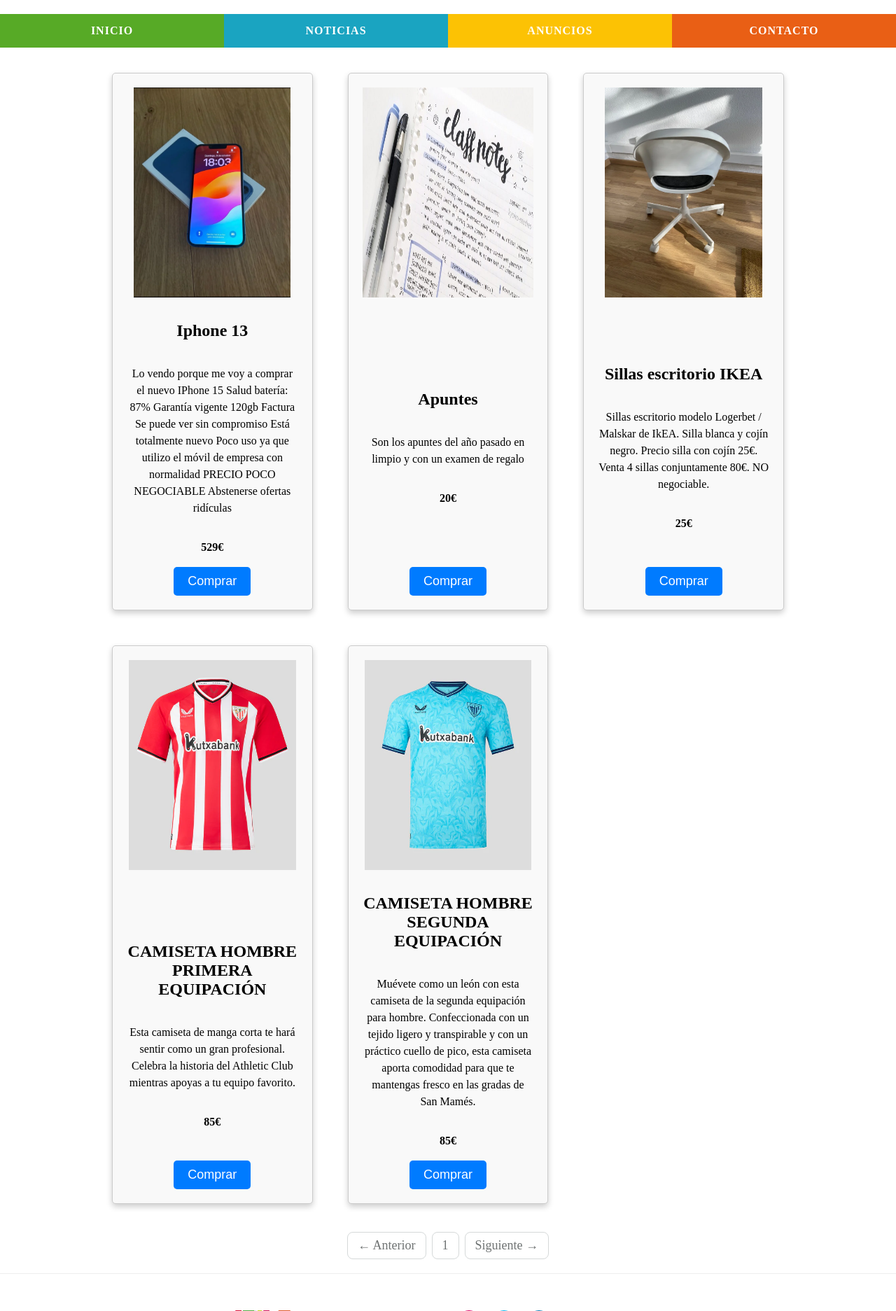
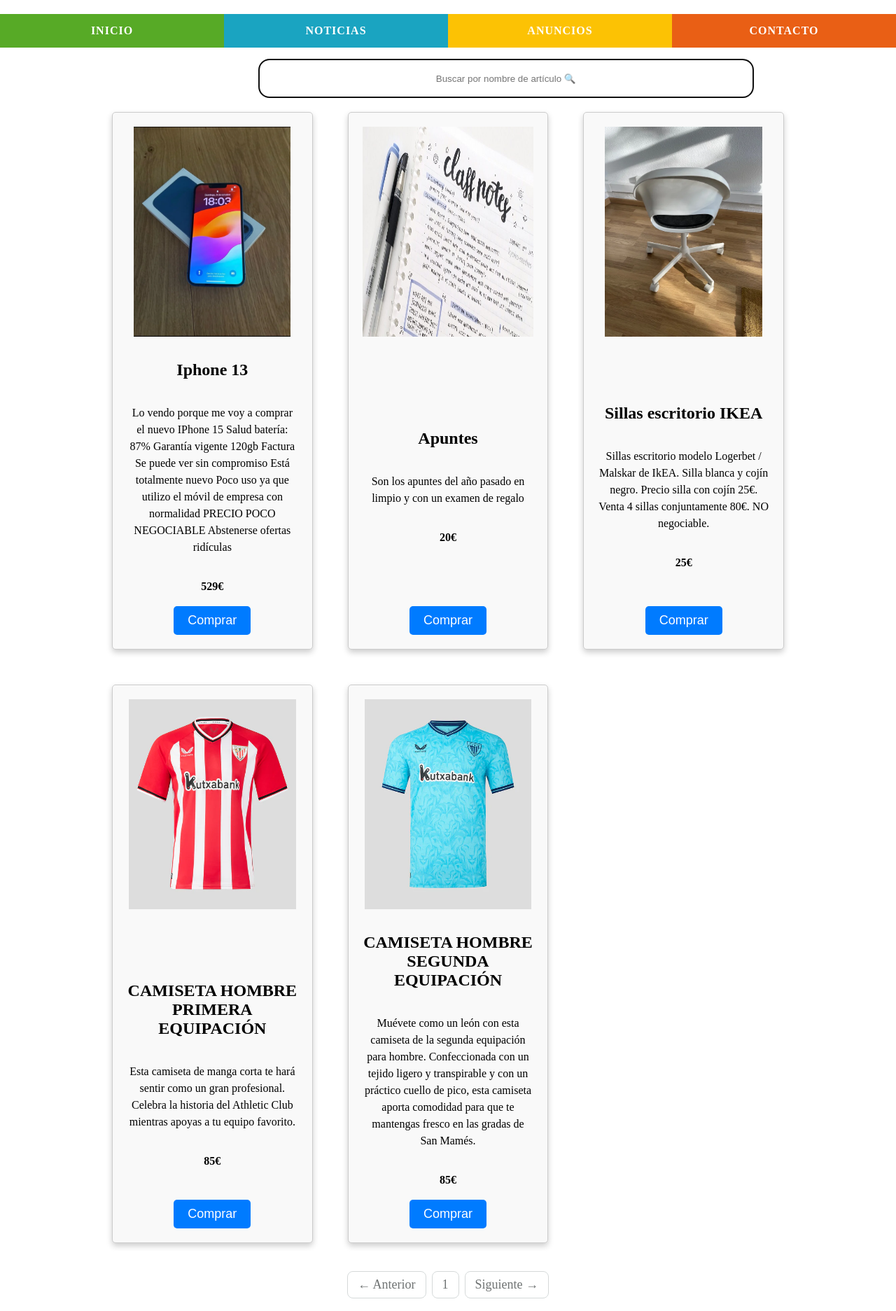
Before and after one commit to 2DW3A-202324-GestorAnuncios/repositorio-gestoranuncios-assignment-grupo3, a PHP site: page /anuncio.php in a window 1280 px wide. Shown: the part 104-1977 px from the top of the page at 70% size. Run offline with PHP 8.4, Linux system fonts and the light colour scheme; data comes from the database, SQL or seed files in the repository; some web fonts are replaced.

Commit message:
creacion de buscador de anuncios

```diff
--- a/anuncio.php
+++ b/anuncio.php
@@ -4,22 +4,55 @@
     $elementosPorPagina = 9;
     $paginaActual = isset($_GET['pagina']) ? $_GET['pagina'] : 1;
 
+    // Inicializa la variable de búsqueda
+    $busqueda = '';
+
+    // Verifica si se ha enviado una búsqueda
+    if (isset($_GET['busqueda'])) {
+        $busqueda = $_GET['busqueda'];
+    }
+
     // Consulta para obtener el número total de productos
     $sqlTotalProductos = "SELECT COUNT(*) as total FROM anuncio WHERE validado = '1'";
-    $resultTotalProductos = $conn->query($sqlTotalProductos);
 
-    if (!$resultTotalProductos) {
-        die("Error en la consulta: " . $conn->errorInfo()[2]);
+    // Si hay una búsqueda, ajusta la consulta para buscar por nombre_anuncio
+    if (!empty($busqueda)) {
+        $sqlTotalProductos .= " AND nombre_anuncio LIKE :busqueda";
     }
 
-    $totalProductos = $resultTotalProductos->fetch(PDO::FETCH_ASSOC)['total'];
+    $stmtTotalProductos = $conn->prepare($sqlTotalProductos);
+
+    // Si hay una búsqueda, vincula el parámetro de búsqueda
+    if (!empty($busqueda)) {
+        $stmtTotalProductos->bindValue(':busqueda', '%' . $busqueda . '%', PDO::PARAM_STR);
+    }
+
+    $stmtTotalProductos->execute();
+    $totalProductos = $stmtTotalProductos->fetchColumn();
 
     $paginasTotales = ceil($totalProductos / $elementosPorPagina);
 
+    // Define $inicio aquí
+    $inicio = ($paginaActual - 1) * $elementosPorPagina;
+
     // Consulta para obtener los productos de la página actual
-    $inicio = ($paginaActual - 1) * $elementosPorPagina;
-    $sqlProductos = "SELECT * FROM anuncio WHERE validado = '1' LIMIT $inicio, $elementosPorPagina";
-    $resultProductos = $conn->query($sqlProductos);
+    $sqlProductos = "SELECT * FROM anuncio WHERE validado = '1'";
+
+    // Si hay una búsqueda, ajusta la consulta para buscar por nombre_anuncio
+    if (!empty($busqueda)) {
+        $sqlProductos .= " AND nombre_anuncio LIKE :busqueda";
+    }
+
+    $sqlProductos .= " LIMIT $inicio, $elementosPorPagina";
+
+    $stmtProductos = $conn->prepare($sqlProductos);
+
+    // Si hay una búsqueda, vincula el parámetro de búsqueda
+    if (!empty($busqueda)) {
+        $stmtProductos->bindValue(':busqueda', '%' . $busqueda . '%', PDO::PARAM_STR);
+    }
+
+    $stmtProductos->execute();
 ?>
 
 <!DOCTYPE html>
@@ -37,11 +70,37 @@
     <?php
         include("header.php");
     ?>
+    <div id="buscador">
+        <form method="GET" action="anuncio.php" id="search-form">
+            <input onkeyup="submitForm()" id="inputBuscador" type="text" name="busqueda" placeholder="Buscar por nombre de artículo 🔍" value="<?php echo $busqueda; ?>">
+        </form>
+    </div>
 
-    <section>
+    <script>
+        var inputBuscador = document.getElementById("inputBuscador");
+
+        window.addEventListener('load', function() {
+            inputBuscador.focus();
+
+            // Colocar el foco al final del campo de entrada
+            inputBuscador.setSelectionRange(inputBuscador.value.length, inputBuscador.value.length);
+        });
+        function submitForm() {
+            // Obtener el formulario por su ID
+            var form = document.getElementById("search-form");
+            // Enviar el formulario
+            form.submit();
+        }
+    </script>
         <div class="productos">
             <?php
-                while ($row = $resultProductos->fetch(PDO::FETCH_ASSOC)) {
+            if($totalProductos === 0){
+                echo '<div>';
+                echo'<p  id="mensajeBusqueda"> Lo sentimos, su busqueda "<b>'.$busqueda.'</b>" no se ha encontrado </p>';
+                echo '</div>';
+
+            }
+                while ($row = $stmtProductos->fetch(PDO::FETCH_ASSOC)) {
                     echo '<div class="producto">';
                     $imagenAlt = empty($row['foto']) ? 'Sin Foto' : ucfirst($row['nombre_anuncio']);
                     echo '<div class = "imagen-producto">';
@@ -62,18 +121,12 @@
         <a href="?pagina=<?php echo $paginaActual - 1; ?>" class="botonesPagina <?php if ($paginaActual <= 1) echo 'a-disabled'; ?>">← Anterior</a>
 
         <?php for ($i = 1; $i <= $paginasTotales; $i++): ?>
-            <?php if ($i == $paginaActual): ?>
-                <a class="botonesPagina a-disabled" href="?pagina=<?php echo $i; ?>"><?php echo $i; ?></a>
-            <?php else: ?>
-                <a class="botonesPagina" href="?pagina=<?php echo $i; ?>"><?php echo $i; ?></a>
-            <?php endif; ?>
+            <a class="botonesPagina <?php if ($i == $paginaActual) echo 'a-disabled'; ?>" href="?pagina=<?php echo $i; ?>"><?php echo $i; ?></a>
         <?php endfor; ?>
 
-        <a class="botonesPagina <?php if ($paginaActual >= $paginasTotales) echo 'a-disabled'; ?>" href="?pagina=<?php echo $paginaActual + 1; ?>">Siguiente →</a>
+        <a href="?pagina=<?php echo $paginaActual + 1; ?>" class="botonesPagina <?php if ($paginaActual >= $paginasTotales) echo 'a-disabled'; ?>">Siguiente →</a>
     </div>
 
-    <?php
-        include('footer.php');
-    ?>
+    <?php include('footer.php'); ?>
 </body>
 </html>
--- a/hojaEstilos/estilos.css
+++ b/hojaEstilos/estilos.css
@@ -379,6 +379,37 @@ header {
     width: 75%;
     margin: 0 auto;
 }
+
+#buscador {
+    width: 80%;
+    display: inline-block;
+    justify-content: center;
+    align-items: center;
+}
+
+#inputBuscador {
+    width: 700px;
+    border-radius: 15px;
+    margin-left: 36%;
+    height: 50px;
+    text-align: center;
+}
+
+#mensajeBusqueda {
+    margin-left: 39%;
+    width: 800px;
+    font-family: 'PT Sans Narrow';
+    font-size: xx-large;
+}
+
+#botonBuscador {
+    height: 50px;
+    border-radius: 15px;
+    width: 100px;
+    background-color:#229c69 ;
+    text-align: center;
+}
+
 
 .producto {
     display: flex;
```
